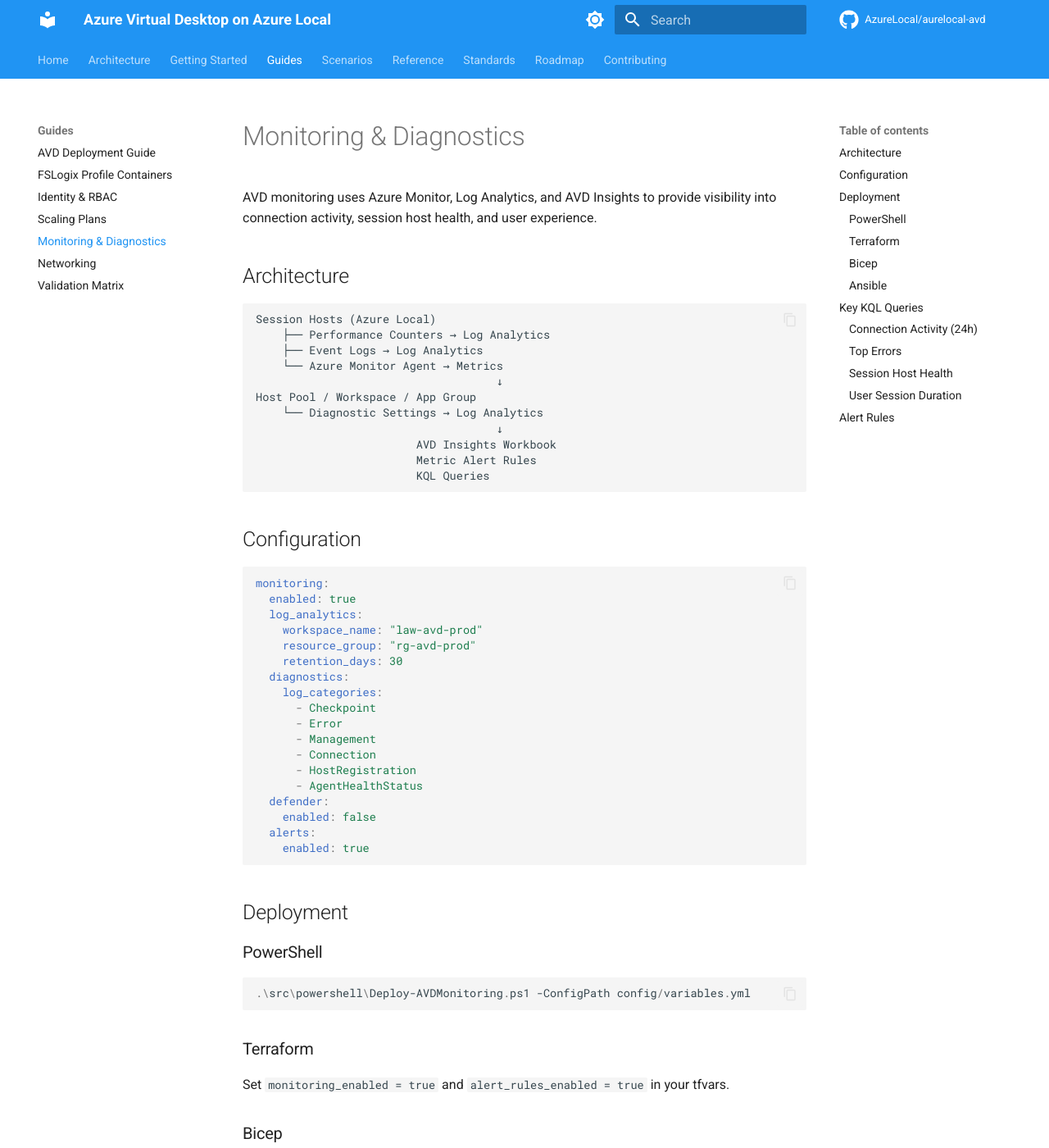
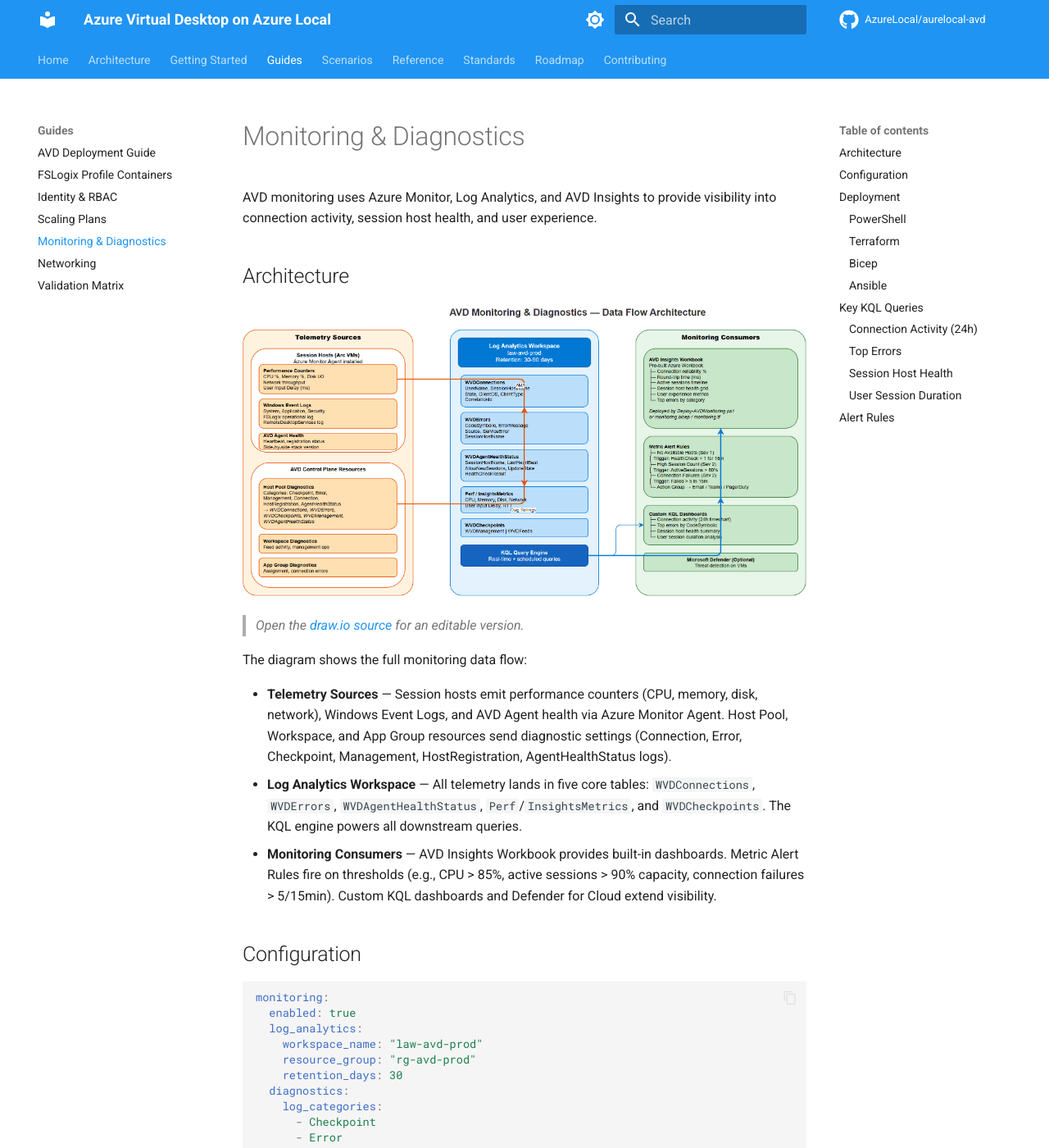
Before and after one commit to AzureLocal/aurelocal-avd, an MkDocs documentation site: the page built from docs/guides/monitoring.md, in a window 1280 px wide and 1400 px high. Shown: the whole window at 82% size. Built offline with MkDocs 1.6.1 and Material for MkDocs 9.7.7, drawn with Linux system fonts in a browser that asks for light colours; comment, search, counter and statistics services are not loaded.

Commit message:
docs: add draw.io architecture diagrams with PNG exports
- Created 6 detailed draw.io architecture diagrams:
  - avd-solution-architecture: full end-to-end solution topology
  - avd-monitoring: telemetry sources → LAW → consumers data flow
  - avd-fslogix: 3 topology comparison (single/split/cloud cache)
  - avd-identity: 3 strategy comparison (AD-only/Entra/Hybrid)
  - avd-scaling: 4 schedule phases with scaling logic
  - avd-networking: NSG rules, private endpoints, DNS zones
- Exported all diagrams to PNG at 2x scale
- Embedded PNG diagrams in all guide docs + architecture overview
- Each doc includes link to editable draw.io source file

Refs #30

````diff
--- a/docs/guides/monitoring.md
+++ b/docs/guides/monitoring.md
@@ -4,19 +4,15 @@
 
 ## Architecture
 
-```
-Session Hosts (Azure Local)
-    ├── Performance Counters → Log Analytics
-    ├── Event Logs → Log Analytics
-    └── Azure Monitor Agent → Metrics
-                                    ↓
-Host Pool / Workspace / App Group
-    └── Diagnostic Settings → Log Analytics
-                                    ↓
-                        AVD Insights Workbook
-                        Metric Alert Rules
-                        KQL Queries
-```
+![AVD Monitoring Architecture](../assets/diagrams/avd-monitoring.png)
+
+> *Open the [draw.io source](../assets/diagrams/avd-monitoring.drawio) for an editable version.*
+
+The diagram shows the full monitoring data flow:
+
+- **Telemetry Sources** — Session hosts emit performance counters (CPU, memory, disk, network), Windows Event Logs, and AVD Agent health via Azure Monitor Agent. Host Pool, Workspace, and App Group resources send diagnostic settings (Connection, Error, Checkpoint, Management, HostRegistration, AgentHealthStatus logs).
+- **Log Analytics Workspace** — All telemetry lands in five core tables: `WVDConnections`, `WVDErrors`, `WVDAgentHealthStatus`, `Perf`/`InsightsMetrics`, and `WVDCheckpoints`. The KQL engine powers all downstream queries.
+- **Monitoring Consumers** — AVD Insights Workbook provides built-in dashboards. Metric Alert Rules fire on thresholds (e.g., CPU > 85%, active sessions > 90% capacity, connection failures > 5/15min). Custom KQL dashboards and Defender for Cloud extend visibility.
 
 ## Configuration
 
````
Also changed, not shown: docs/architecture.md (+6 -0 lines), docs/guides/fslogix.md (+6 -0 lines), docs/guides/identity.md (+6 -0 lines), docs/guides/networking.md (+6 -0 lines), docs/guides/scaling.md (+6 -0 lines), docs/assets/diagrams/avd-fslogix.png (added), docs/assets/diagrams/avd-identity.png (added), docs/assets/diagrams/avd-monitoring.png (added), docs/assets/diagrams/avd-networking.png (added), docs/assets/diagrams/avd-scaling.png (added), docs/assets/diagrams/avd-solution-architecture.png (added), 6 other files.
